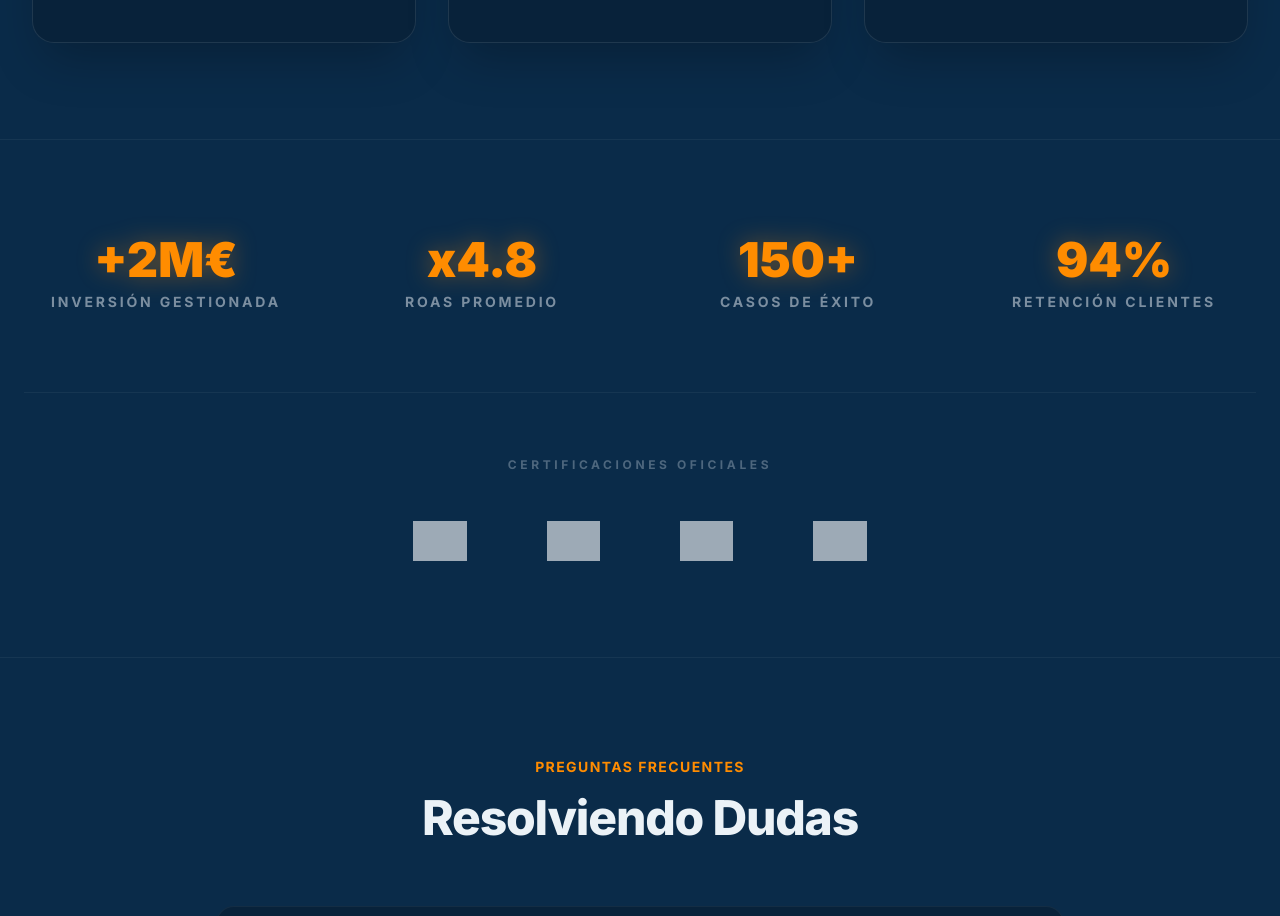
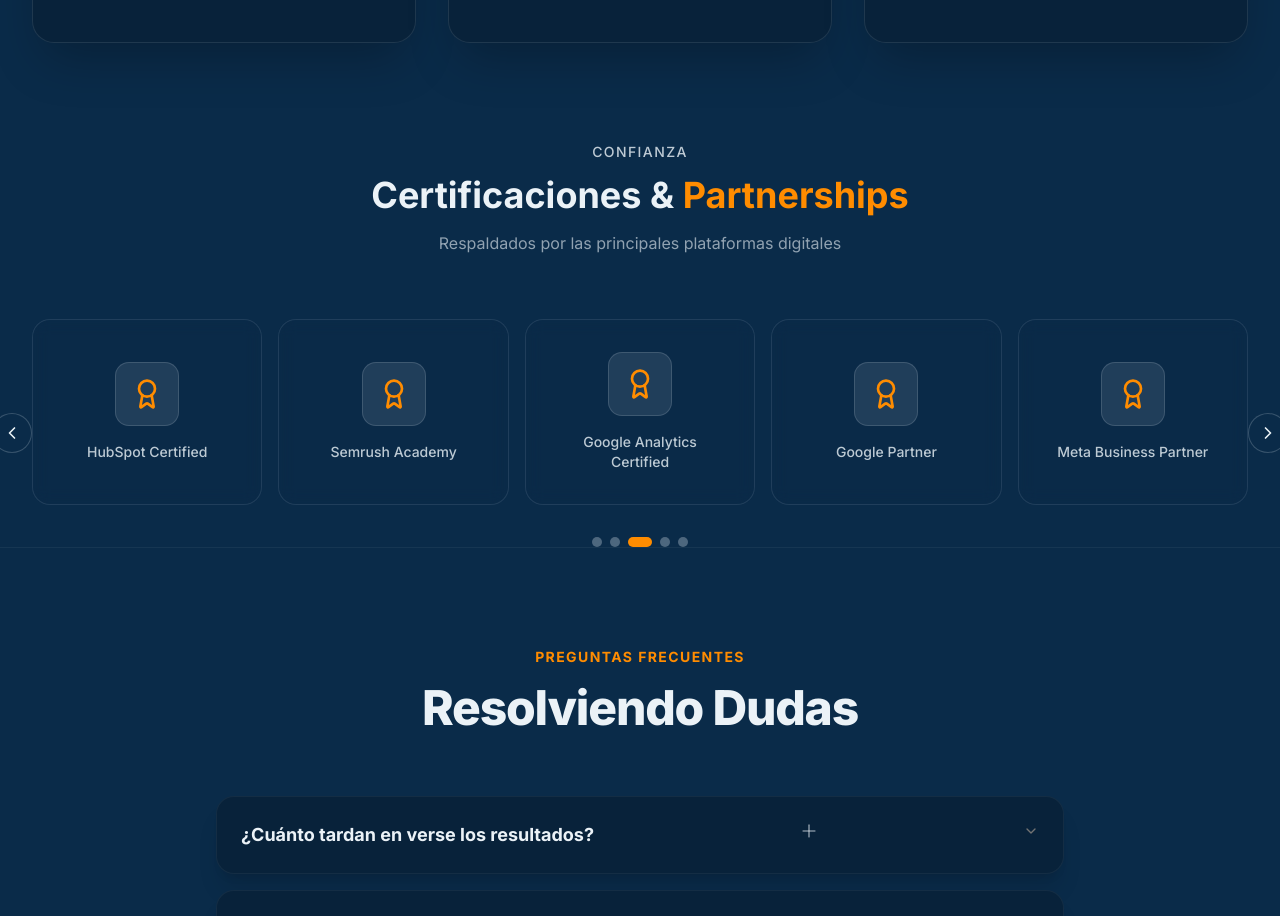
Before and after one commit to ioranadigital/iorana-next, a Next.js app: page / in a window 1280 px wide. Shown: the part 3740-4656 px from the top of the page. Built offline with nearby package versions, Linux system fonts and the light colour scheme; grey boxes are pictures that could not be loaded.

Commit message:
Update CertificationsSection.tsx

```diff
--- a/components/CertificationsSection.tsx
+++ b/components/CertificationsSection.tsx
@@ -1,73 +1,127 @@
 "use client";
-import React from "react";
 import { motion } from "framer-motion";
-
-const stats = [
-  { label: "Inversión Gestionada", value: "+2M€" },
-  { label: "ROAS Promedio", value: "x4.8" },
-  { label: "Casos de Éxito", value: "150+" },
-  { label: "Retención Clientes", value: "94%" },
-];
+import { Award, ChevronLeft, ChevronRight } from "lucide-react";
+import { useState, useEffect, useCallback } from "react";
 
 const certifications = [
-  { name: "Google Partner", logo: "/logos/google-partner.png" },
-  { name: "Meta Business Partner", logo: "/logos/meta.png" },
-  { name: "Hubspot Certified", logo: "/logos/hubspot.png" },
-  { name: "TikTok Ads", logo: "/logos/tiktok.png" },
+  { name: "Google Partner", icon: Award },
+  { name: "Meta Business Partner", icon: Award },
+  { name: "HubSpot Certified", icon: Award },
+  { name: "Semrush Academy", icon: Award },
+  { name: "Google Analytics Certified", icon: Award },
 ];
 
 const CertificationsSection = () => {
+  const [current, setCurrent] = useState(0);
+  const total = certifications.length;
+
+  const next = useCallback(() => setCurrent((p) => (p + 1) % total), [total]);
+  const prev = useCallback(() => setCurrent((p) => (p - 1 + total) % total), [total]);
+
+  useEffect(() => {
+    const interval = setInterval(next, 3000);
+    return () => clearInterval(interval);
+  }, [next]);
+
+  // Get visible indices with infinite loop
+  const getVisibleIndices = (count: number) => {
+    const indices: number[] = [];
+    for (let i = 0; i < count; i++) {
+      indices.push((current + i) % total);
+    }
+    return indices;
+  };
+
   return (
-    <section className="py-24 bg-[#0a2b49] border-t border-white/5 relative overflow-hidden">
-      <div className="max-w-7xl mx-auto px-6 relative z-10">
-
-        {/* NÚMEROS CLAVE CON EFECTO GLOW */}
-        <div className="grid grid-cols-2 lg:grid-cols-4 gap-8 mb-20 text-center">
-          {stats.map((stat, i) => (
+    <section className="section-padding relative overflow-hidden">
+      <div className="container">
         <motion.div
-              key={i}
           initial={{ opacity: 0, y: 20 }}
           whileInView={{ opacity: 1, y: 0 }}
           viewport={{ once: true }}
-              transition={{ delay: i * 0.1 }}
-              className="group"
+          className="text-center mb-16"
         >
-              {/* Naranja exacto y brillo */}
-              <div className="text-4xl md:text-5xl font-heading font-black text-[#ff8c00] mb-2 drop-shadow-[0_0_12px_rgba(255,140,0,0.4)] group-hover:scale-105 transition-transform duration-300">
-                {stat.value}
-              </div>
-              <div className="text-xs md:text-sm uppercase tracking-[0.2em] text-[#ebf2f7]/50 font-bold">
-                {stat.label}
-              </div>
+          <span className="text-sm font-medium text-[#ebf2f7] tracking-widest uppercase opacity-80">
+            Confianza
+          </span>
+          <h2 className="text-3xl md:text-4xl font-heading font-bold mt-3 text-[#ebf2f7]">
+            Certificaciones & <span className="text-[#ff8c00]">Partnerships</span>
+          </h2>
+          <p className="text-[#ebf2f7]/60 mt-4 max-w-lg mx-auto">
+            Respaldados por las principales plataformas digitales
+          </p>
         </motion.div>
+
+        <div className="relative">
+          {/* Navigation arrows */}
+          <button
+            onClick={prev}
+            className="absolute left-0 top-1/2 -translate-y-1/2 -translate-x-2 z-10 w-10 h-10 rounded-full bg-[#0a2b49] border border-[#ebf2f7]/20 flex items-center justify-center text-[#ebf2f7] hover:border-[#ff8c00] hover:text-[#ff8c00] transition-all"
+            aria-label="Anterior"
+          >
+            <ChevronLeft className="h-5 w-5" />
+          </button>
+          <button
+            onClick={next}
+            className="absolute right-0 top-1/2 -translate-y-1/2 translate-x-2 z-10 w-10 h-10 rounded-full bg-[#0a2b49] border border-[#ebf2f7]/20 flex items-center justify-center text-[#ebf2f7] hover:border-[#ff8c00] hover:text-[#ff8c00] transition-all"
+            aria-label="Siguiente"
+          >
+            <ChevronRight className="h-5 w-5" />
+          </button>
+
+          {/* Cards grid - responsive */}
+          <div className="mx-8">
+            {/* Mobile: 1-2 cards */}
+            <div className="grid grid-cols-1 sm:grid-cols-2 md:hidden gap-4">
+              {getVisibleIndices(2).map((idx, i) => (
+                <CertCard key={`m-${idx}-${i}`} cert={certifications[idx]} />
               ))}
             </div>
+            {/* Tablet: 3 cards */}
+            <div className="hidden md:grid lg:hidden grid-cols-3 gap-4">
+              {getVisibleIndices(3).map((idx, i) => (
+                <CertCard key={`t-${idx}-${i}`} cert={certifications[idx]} />
+              ))}
+            </div>
+            {/* Desktop: 5 cards */}
+            <div className="hidden lg:grid grid-cols-5 gap-4">
+              {getVisibleIndices(5).map((idx, i) => (
+                <CertCard key={`d-${idx}-${i}`} cert={certifications[idx]} />
+              ))}
+            </div>
+          </div>
 
-        {/* LOGOS DE CERTIFICACIONES */}
-        <div className="pt-16 border-t border-white/5">
-          <p className="text-center text-[#ebf2f7]/30 text-xs font-bold uppercase tracking-[0.3em] mb-12">
-            Certificaciones Oficiales
-          </p>
-          <div className="flex flex-wrap justify-center items-center gap-12 md:gap-20 opacity-60">
-            {certifications.map((cert, i) => (
-              <motion.img
+          {/* Dots */}
+          <div className="flex justify-center gap-2 mt-8">
+            {certifications.map((_, i) => (
+              <button
                 key={i}
-                src={cert.logo}
-                alt={cert.name}
-                title={cert.name}
-                whileHover={{ opacity: 1, scale: 1.1, filter: "grayscale(0%)" }}
-                className="h-8 md:h-10 w-auto object-contain grayscale brightness-200 hover:brightness-100 transition-all duration-300 cursor-help"
+                onClick={() => setCurrent(i)}
+                className={`w-2.5 h-2.5 rounded-full transition-all ${
+                  i === current ? "bg-[#ff8c00] w-6" : "bg-[#ebf2f7]/30 hover:bg-[#ebf2f7]/50"
+                }`}
+                aria-label={`Ir a certificación ${i + 1}`}
               />
             ))}
           </div>
         </div>
-
       </div>
-
-      {/* Decoración de fondo */}
-      <div className="absolute top-1/2 left-1/2 -translate-x-1/2 -translate-y-1/2 w-[800px] h-[300px] bg-[#ff8c00]/5 blur-[120px] rounded-full -z-10" />
     </section>
   );
 };
 
+const CertCard = ({ cert }: { cert: { name: string; icon: typeof Award } }) => (
+  <motion.div
+    initial={{ opacity: 0, scale: 0.95 }}
+    animate={{ opacity: 1, scale: 1 }}
+    transition={{ duration: 0.3 }}
+    className="flex flex-col items-center justify-center p-8 rounded-2xl border border-[#ebf2f7]/10 bg-[#0a2b49]/60 backdrop-blur-sm hover:border-[#ff8c00]/40 transition-all duration-300 min-h-[160px]"
+  >
+    <div className="w-16 h-16 rounded-xl bg-[#ebf2f7]/10 border border-[#ebf2f7]/15 flex items-center justify-center mb-4">
+      <cert.icon className="h-8 w-8 text-[#ff8c00]" />
+    </div>
+    <span className="text-sm font-medium text-[#ebf2f7]/80 text-center">{cert.name}</span>
+  </motion.div>
+);
+
 export default CertificationsSection;
```
Lines whose indentation alone changed are shown as unchanged.
